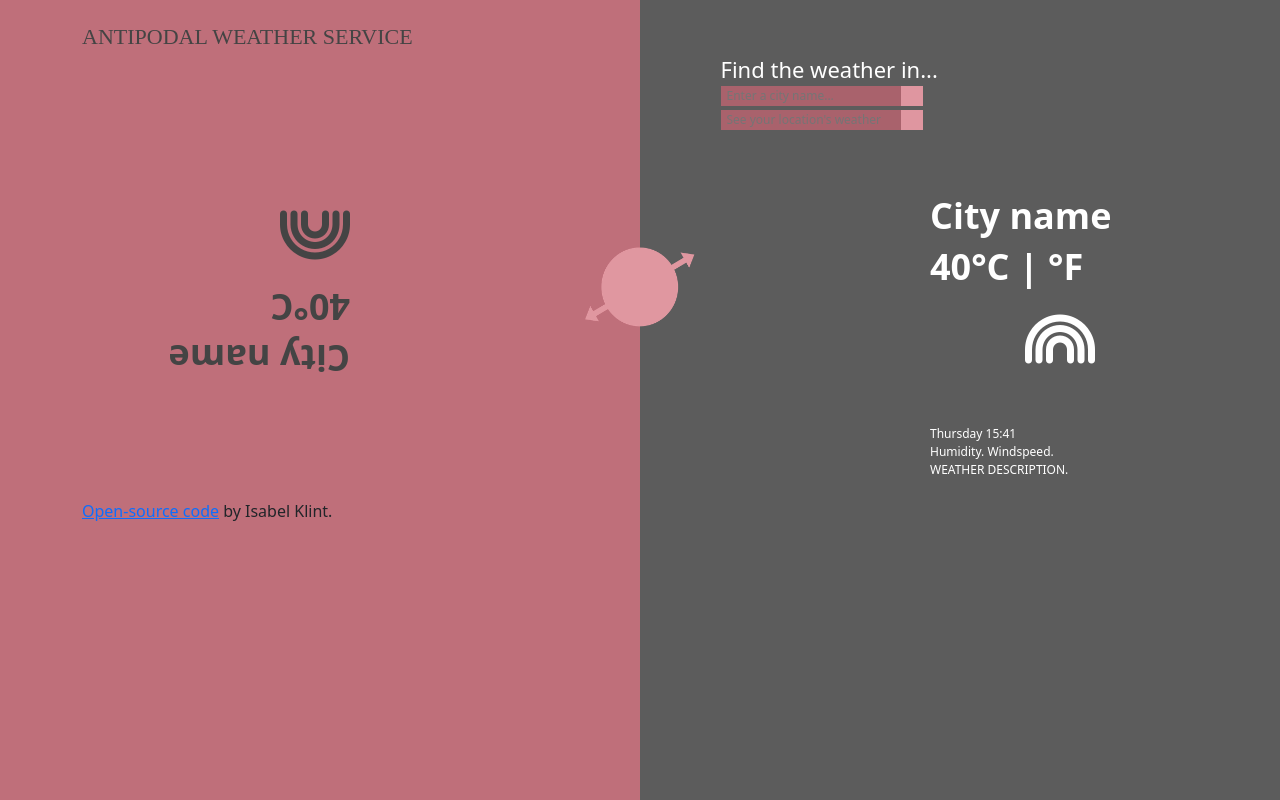
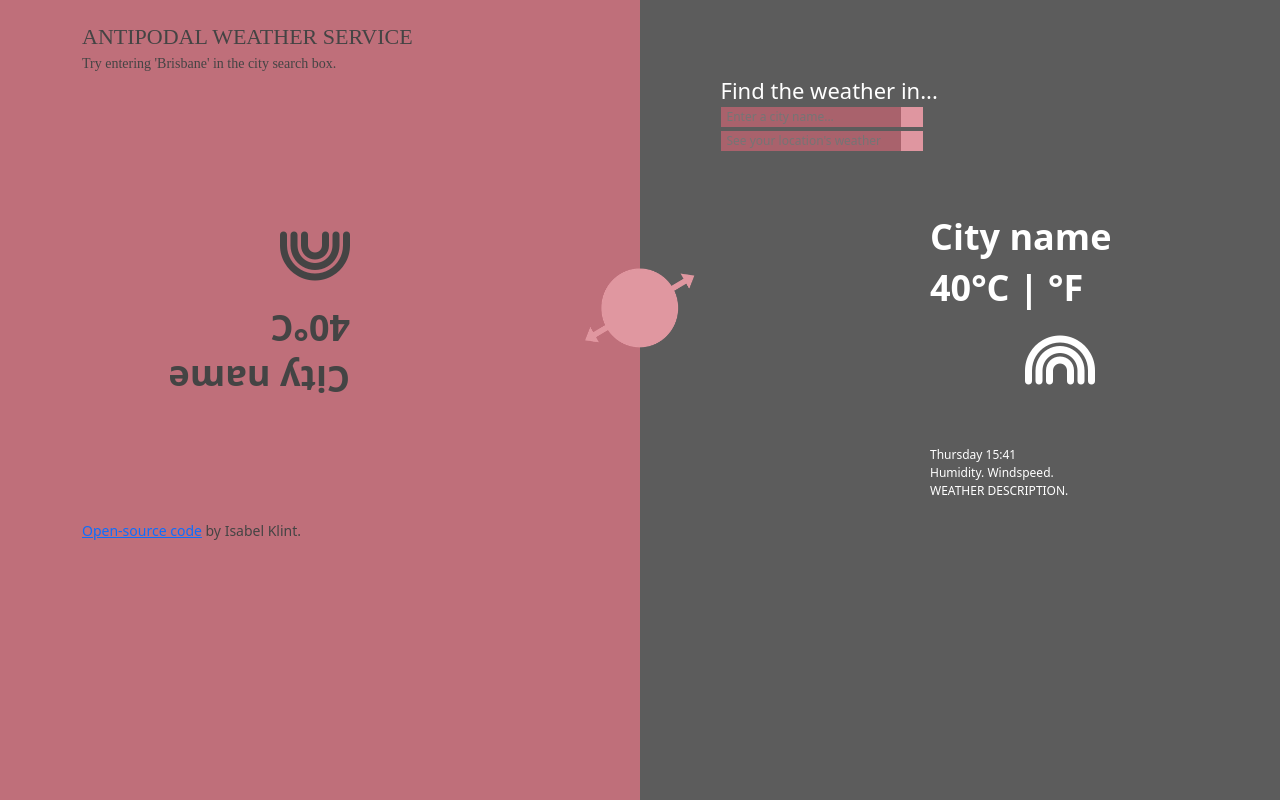
Before and after one commit to isabelklint/ANTIPODE-WEATHER-SERVICE, a plain HTML site: page index.html in a window 1280 px wide. Drawn offline with nearby package versions, Linux system fonts and the light colour scheme; a web font is replaced by a local one.

Commit message:
update tagline size

```diff
--- a/index.html
+++ b/index.html
@@ -23,9 +23,10 @@
 </head>
 <body>
     <div class="container">
-        <div class="row">
+        <div class="row" id="antipode-area">
             <div class="headline1" style="font-family: Jaldi">
-                ANTIPODAL WEATHER SERVICE
+                <p>ANTIPODAL WEATHER SERVICE</p>
+                <p class="smaller">Try entering 'Brisbane' in the city search box.</p>
             </div>
         </div>
         <div class="row" id="search-area">
@@ -104,7 +105,7 @@
                 </div>
             </div>
         </div>
-        <div class="footer">
+        <div class="smaller">
             <a
             href="https://github.com/wecodeschool/vanilla-weather-app"
             target="_blank"
```
